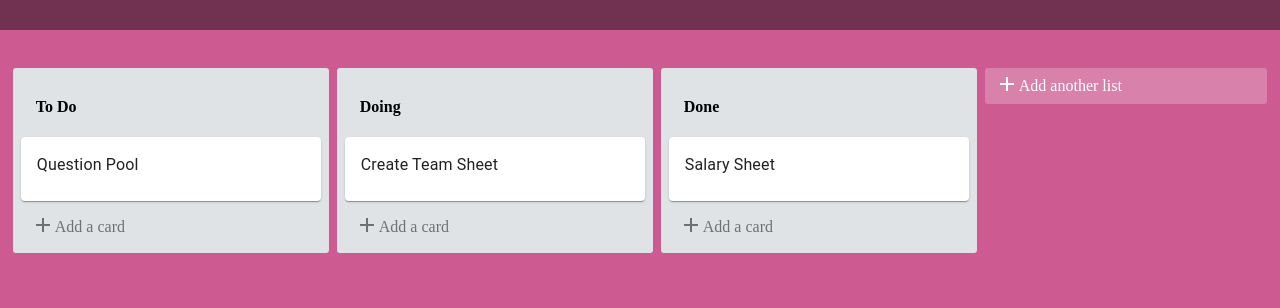
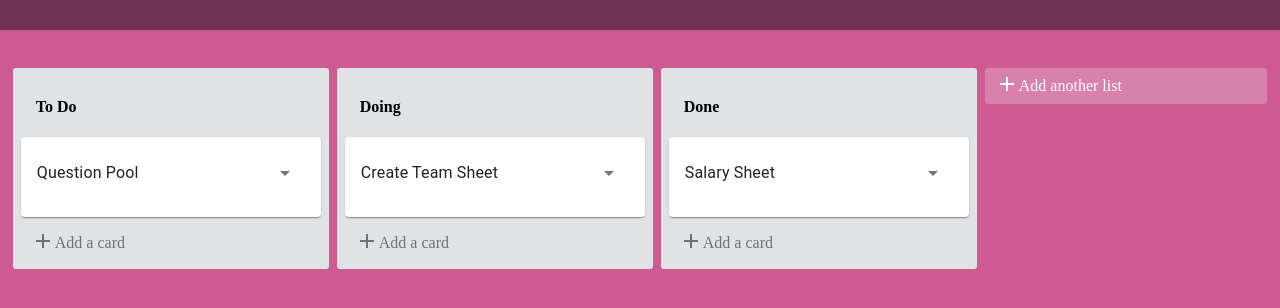
Before and after one commit to FarzanehValaee/TrelloApp, a React (Create React App) app: page / in a window 1280 px wide. Shown: the top 308 px of the page. Built offline with nearby package versions, Linux system fonts and the light colour scheme.

Commit message:
add drop down list on cards

```diff
--- /dev/null
+++ b/src/components/DropDownMenu.js
@@ -0,0 +1,60 @@
+import * as React from 'react';
+import IconButton from '@mui/material/IconButton';
+import Menu from '@mui/material/Menu';
+import MenuItem from '@mui/material/MenuItem';
+import ArrowDropDownIcon from '@mui/icons-material/ArrowDropDown';
+
+const progressLevel = [
+  'Low',
+  'Normal',
+  'High',
+];
+
+const ITEM_HEIGHT = 48;
+
+export default function DropDownMenu() {
+  const [progress, setProgress] = React.useState(null);
+  const open = Boolean(progress);
+  const handleClick = (event) => {
+    setProgress(event.currentTarget);
+  };
+  const handleClose = () => {
+    setProgress(null);
+  };
+
+  return (
+    <div>
+      <IconButton
+        aria-label="more"
+        id="long-button"
+        aria-controls={open ? 'long-menu' : undefined}
+        aria-expanded={open ? 'true' : undefined}
+        aria-haspopup="true"
+        onClick={handleClick}
+      >
+        <ArrowDropDownIcon />
+      </IconButton>
+      <Menu
+        id="long-menu"
+        MenuListProps={{
+          'aria-labelledby': 'long-button',
+        }}
+        anchorEl={progress}
+        open={open}
+        onClose={handleClose}
+        PaperProps={{
+          style: {
+            maxHeight: ITEM_HEIGHT * 4.5,
+            width: '20ch',
+          },
+        }}
+      >
+        {progressLevel.map((option) => (
+          <MenuItem key={option} selected={option === 'Pyxis'} onClick={handleClose}>
+            {option}
+          </MenuItem>
+        ))}
+      </Menu>
+    </div>
+  );
+}
--- a/src/components/TrelloCard.js
+++ b/src/components/TrelloCard.js
@@ -4,6 +4,7 @@
 import CardContent from '@mui/material/CardContent';
 import { Draggable } from "react-beautiful-dnd";
 import styled from "styled-components";
+import DropDownMenu from "./DropDownMenu";
 
 const CardContainer = styled.div`
   margin: 0 0 8px 0;
@@ -20,7 +21,26 @@
         >
           <Card>
             <CardContent>
-              <Typography>{text}</Typography>
+              <Typography>
+                <div
+                 style={{
+                  display:'flex',
+                  alignItems: 'center'
+                 }}
+                >
+                    <span>
+                      {text}
+                    </span>
+                    <span
+                     style={{
+                      marginLeft:'auto'
+                     }}
+                    >
+                      <DropDownMenu />
+                    </span>
+                </div>
+
+              </Typography>
             </CardContent>
           </Card>
         </CardContainer>
```
